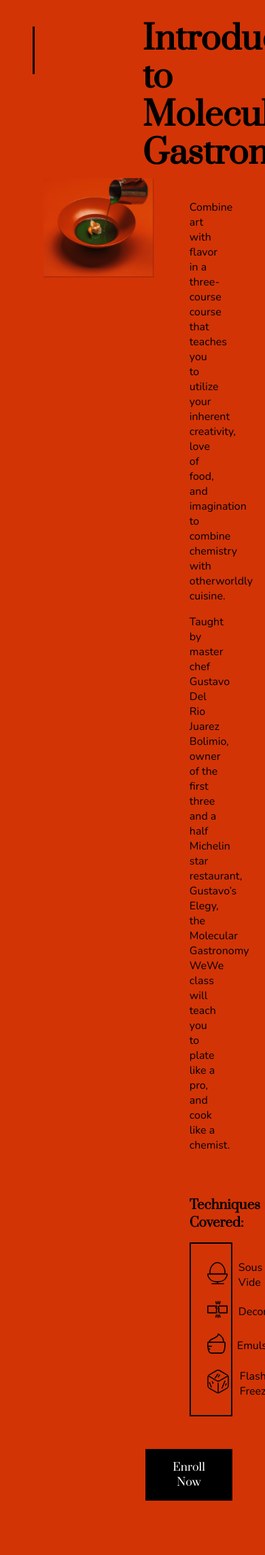
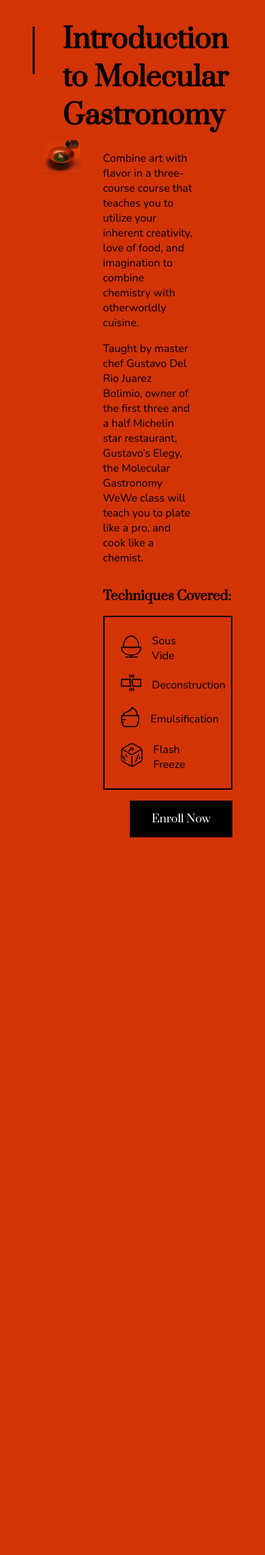
Before and after one commit to wwwApp/idmt-380--2020, a PHP site: page / in a window 390 px wide; the page is wider, and only the part inside the window is pictured. Shown: the part 130-2418 px from the top of that part at 68% size. After the commit the page ends 1362 px from the top of that part, so only its background shows below. Run offline with PHP 8.4, Linux system fonts and the light colour scheme.

Commit message:
Updated some spacing, small responsive edits
Probably won't be great since I couldnt properly size the image

```diff
--- a/wk2/style.css
+++ b/wk2/style.css
@@ -118,7 +118,7 @@ ul {
 }
 
 .teaser__title {
-  font-size: 3rem;
+  font-size: 2.5rem;
   line-height: 3.5rem;
 }
 
@@ -142,7 +142,7 @@ ul {
 }
 
 .teaser-content__info > * {
-  margin-bottom: 3rem;
+  margin-bottom: 1rem;
 }
 
 .teaser-content__image {
@@ -232,3 +232,30 @@ diff section colors
 .teaser:nth-of-type(2) {
   background-color: aliceblue;
 }
+
+
+@media only screen and (max-width: 600px) {
+
+
+  .teaser-title-wrapper {
+    margin-left: 15%;
+    margin-bottom: 0.5rem;
+  }
+
+  .teaser-content {
+    height: 100%;
+    display: flex;
+    width: 100%;
+  }
+
+
+  .teaser-content__info {
+    width: 80%;
+    padding-left: 2rem;
+    padding-top: 1rem;
+  }
+
+  .teaser-content__image {
+    width: 100%;
+  }
+}
```
Also changed, not shown: 2 other files.
